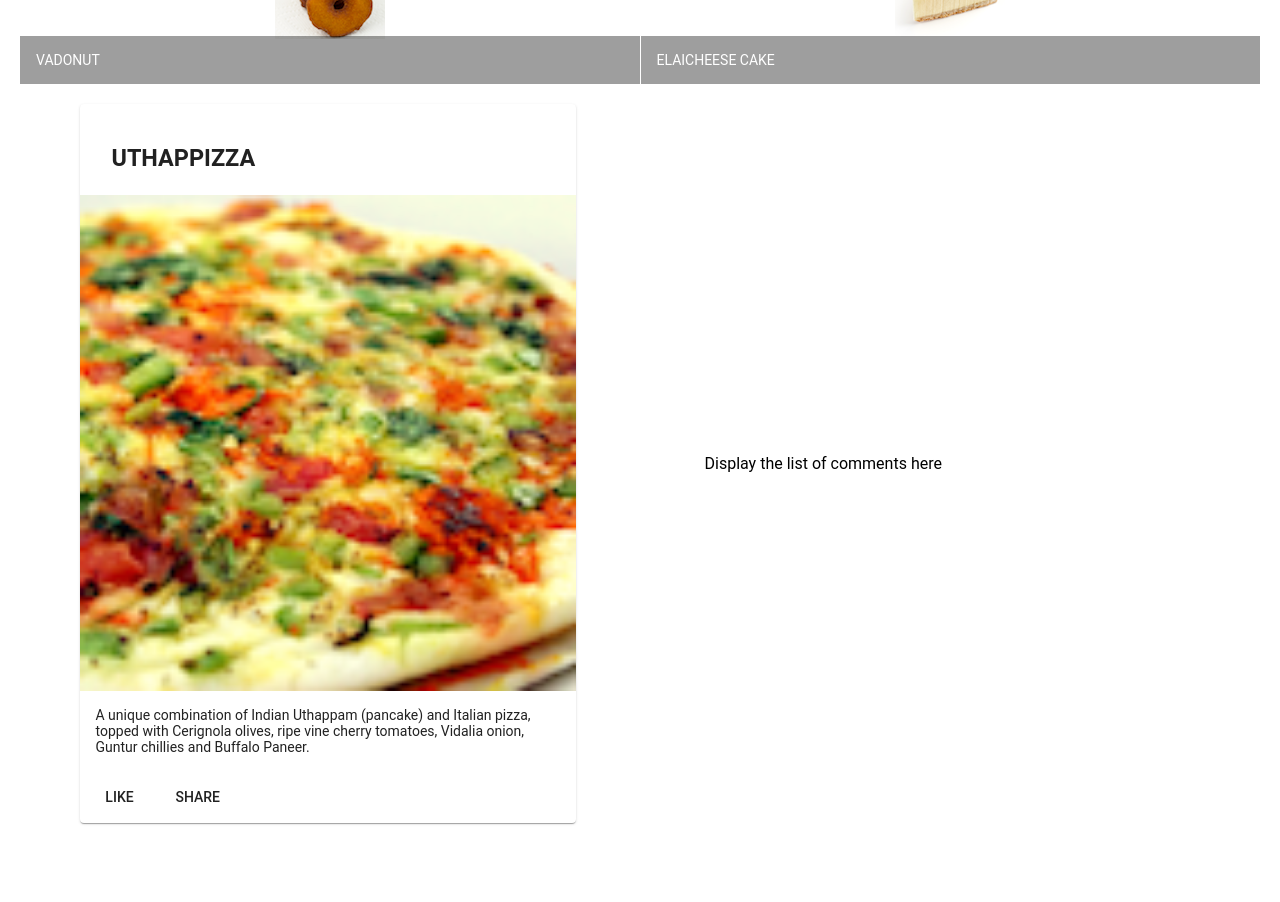
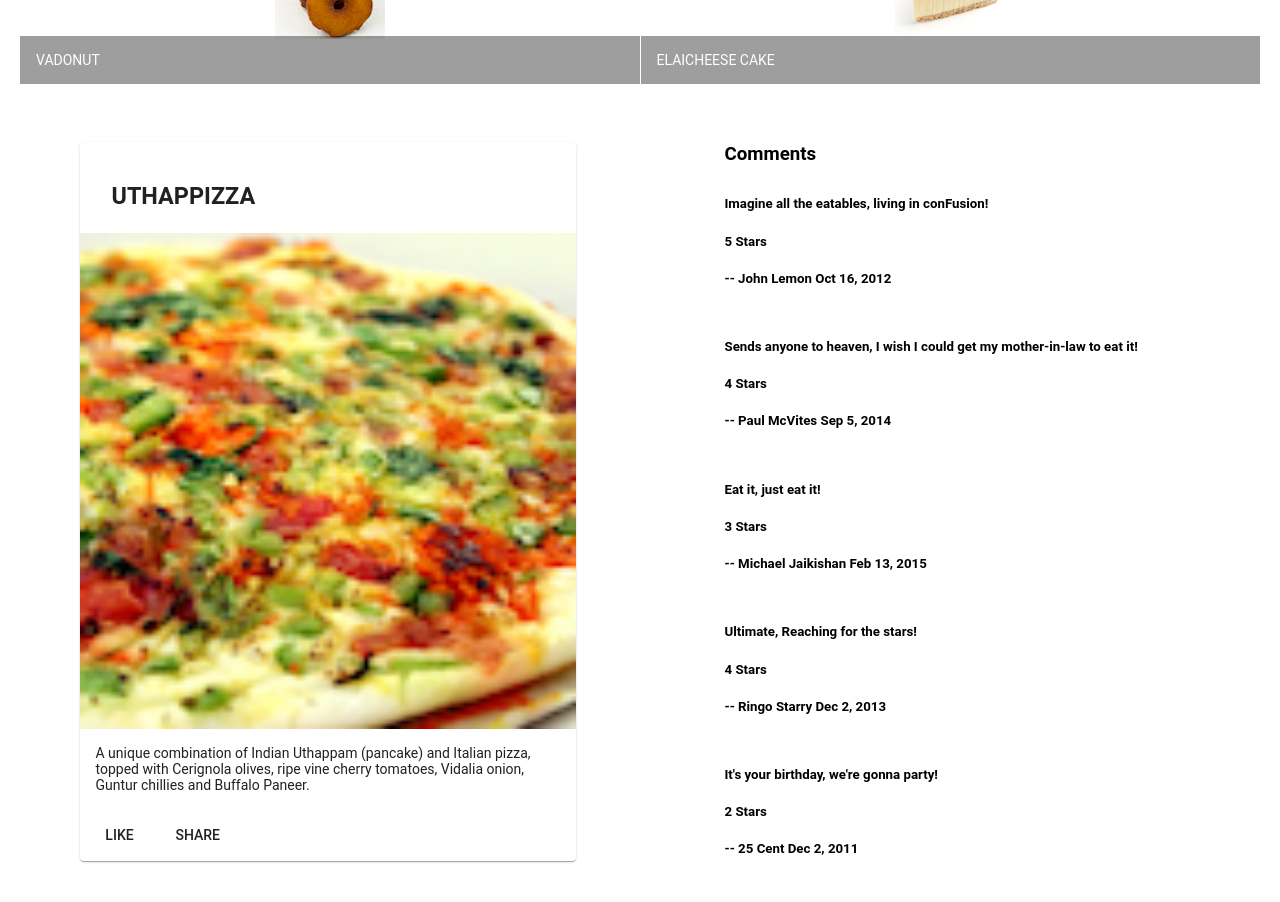
Before and after one commit to Yomna-Anwer/Angular-Practice, an Angular app in the folder Angular/conFusion/: page / in a window 1280 px wide. Shown: the part 480-1382 px from the top of the page. Before the commit the page ends 1323 px from the top, so only its background shows below. Built offline with nearby package versions, Linux system fonts and the light colour scheme.

Commit message:
Task3 is Done (adding a comments list in the right side )

```diff
--- a/Angular/conFusion/src/app/dishdetail/dishdetail.component.html
+++ b/Angular/conFusion/src/app/dishdetail/dishdetail.component.html
@@ -5,11 +5,12 @@ fxLayout.sm="column"
 fxLayout.xs="column"
 fxLayoutAlign.gt-md="space-around center"
 fxLayoutGap="10px"
-fxLayoutGap.xs="0">
+fxLayoutGap.xs="0"
+>
 
 <div fxFlex="40">
 <div fxFlex ="dish">
-  <mat-card>
+  <mat-card >
     <mat-card-header>
       <mat-card-title>
         <h3>{{dish.name | uppercase}}</h3>
@@ -29,7 +30,18 @@ fxLayoutGap.xs="0">
 </div>
 
 <div fxFlex="40">
-<p>Display the list of comments here</p>
+  <div class="container"
+    fxLayout="column"
+    fxLayoutGap="1px">
+<h3>Comments</h3>
+<mat-list cols="1" *ngFor="let comments of Comments">
+  <h5 matLine>{{comments.comment}}</h5>
+  <h5 matLine>{{comments.rating}} Stars</h5>
+  <h5 matLine>-- {{comments.author}} {{comments.date |date}}</h5>
+
+</mat-list>
 </div>
 
 </div>
+
+</div>
--- a/Angular/conFusion/src/app/dishdetail/dishdetail.component.ts
+++ b/Angular/conFusion/src/app/dishdetail/dishdetail.component.ts
@@ -1,4 +1,7 @@
+import { CommentStmt } from '@angular/compiler';
 import { Component, OnInit } from '@angular/core';
+import { Dish } from '../shared/dish';
+
 
 const DISH = {
   id: '0',
@@ -51,6 +54,7 @@ const DISH = {
 })
 export class DishdetailComponent implements OnInit {
   dish = DISH;
+  Comments=DISH.comments;
   constructor() { }
 
   ngOnInit() {
--- a/Angular/conFusion/src/app/shared/dish.ts
+++ b/Angular/conFusion/src/app/shared/dish.ts
@@ -8,4 +8,5 @@ export class Dish
     label:string;
     price:string;
     description:string;
+
 }
```
